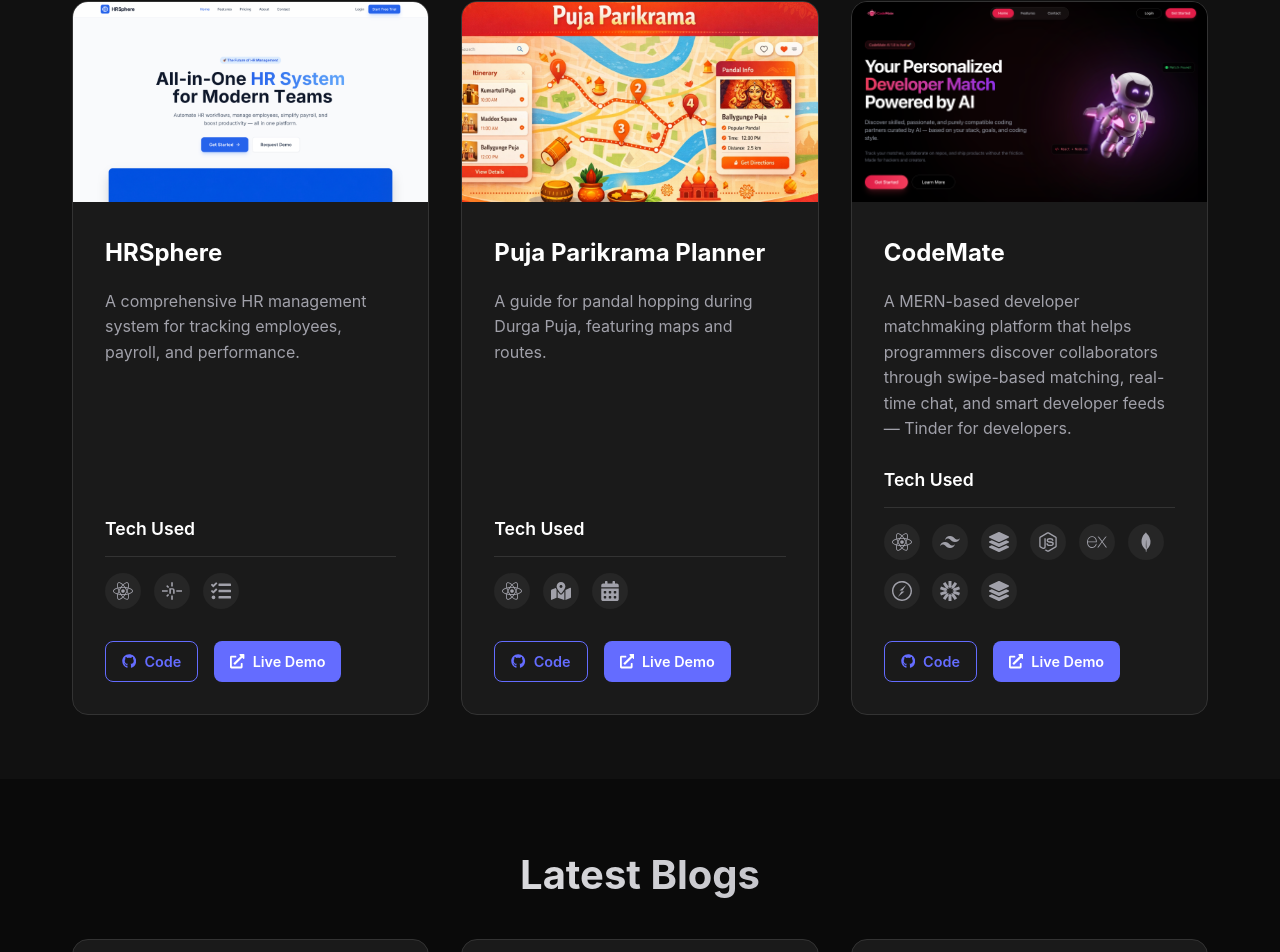
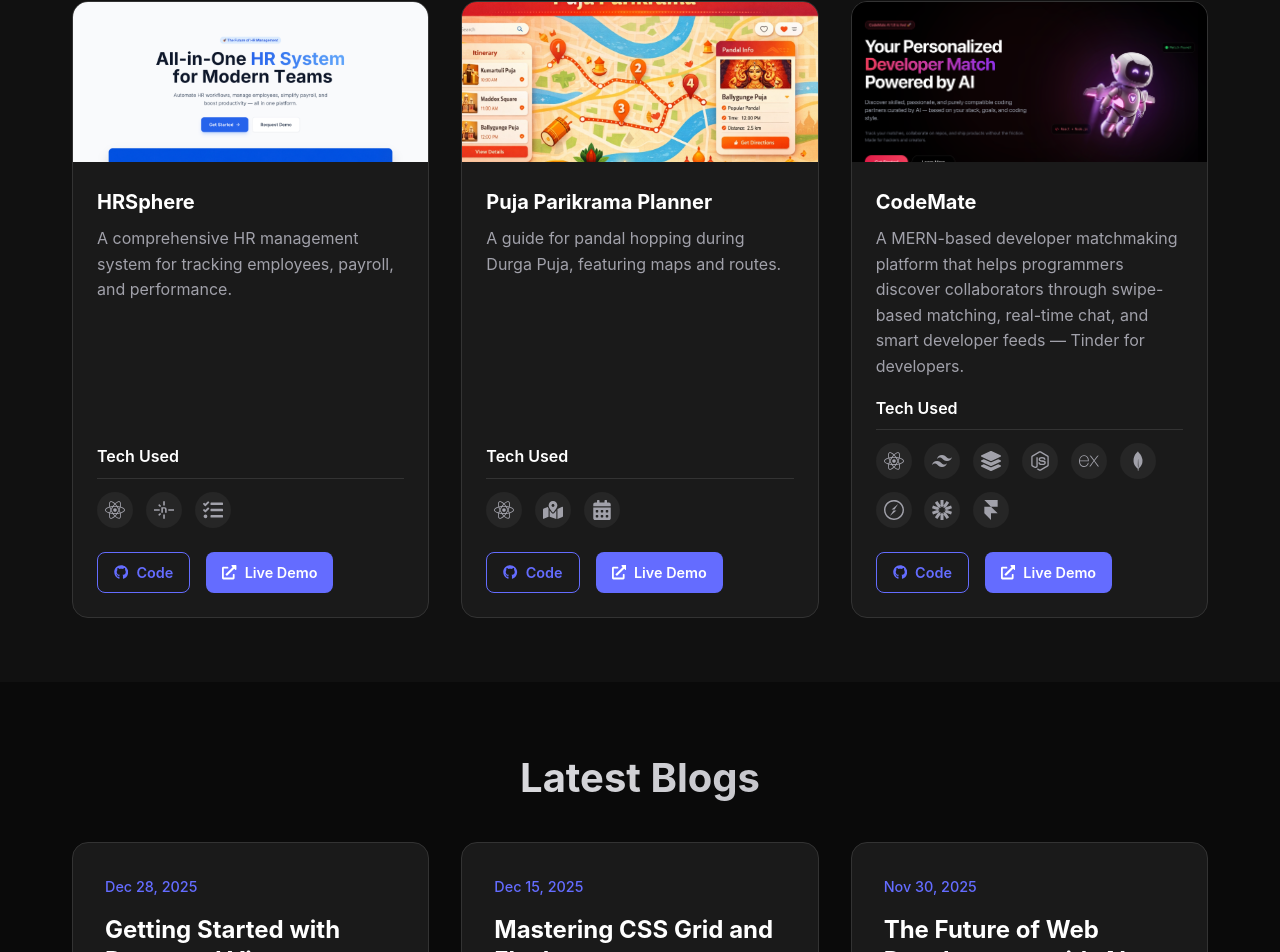
Before and after one commit to arunabha369/portfolio, a React (Vite) app: page / in a window 1280 px wide. Shown: the part 2352-3304 px from the top of the page. Built offline with nearby package versions, Linux system fonts and the light colour scheme.

Commit message:
style: Adjust project card dimensions, spacing, and typography, and update Framer Motion icon.

```diff
--- a/src/components/Projects.jsx
+++ b/src/components/Projects.jsx
@@ -1,6 +1,6 @@
 import React, { useState } from 'react';
 import { FaGithub, FaExternalLinkAlt, FaReact, FaNodeJs, FaTasks, FaMapMarkedAlt, FaCalendarAlt, FaLayerGroup, FaLock } from 'react-icons/fa';
-import { SiNetlify, SiTailwindcss, SiExpress, SiMongodb, SiSocketdotio, SiFramermotion, SiJsonwebtokens } from 'react-icons/si';
+import { SiNetlify, SiTailwindcss, SiExpress, SiMongodb, SiSocketdotio, SiFramer, SiJsonwebtokens } from 'react-icons/si';
 import hrSphereImg from '../assets/hrsphere.png';
 import pujaParikramaImg from '../assets/puja_parikrama.jpg';
 import codemateImg from '../assets/codemate.png';
@@ -84,7 +84,7 @@ const Projects = () => {
         "MongoDB": SiMongodb,
         "Socket.io": SiSocketdotio,
         "JWT Auth": SiJsonwebtokens, // Using custom if available, else lock
-        "Framer Motion": SiFramermotion
+        "Framer Motion": SiFramer
     };
 
     // Fallback icon if not found
@@ -159,7 +159,7 @@ const Projects = () => {
                         >
                             {/* Project Image */}
                             <div style={{
-                                height: '200px',
+                                height: '160px',
                                 backgroundColor: '#2a2a2a',
                                 display: 'flex',
                                 alignItems: 'center',
@@ -174,11 +174,11 @@ const Projects = () => {
                                 )}
                             </div>
 
-                            <div style={{ padding: '2rem', flex: 1, display: 'flex', flexDirection: 'column' }}>
-                                <h3 style={{ marginBottom: '1rem', fontSize: '1.5rem' }}>{project.title}</h3>
+                            <div style={{ padding: '1.5rem', flex: 1, display: 'flex', flexDirection: 'column' }}>
+                                <h3 style={{ marginBottom: '0.5rem', fontSize: '1.25rem' }}>{project.title}</h3>
                                 <p style={{
                                     color: 'var(--text-secondary)',
-                                    marginBottom: '1.5rem',
+                                    marginBottom: '1rem',
                                     flex: 1,
                                     lineHeight: '1.6'
                                 }}>
@@ -186,19 +186,19 @@ const Projects = () => {
                                 </p>
 
                                 <div style={{
-                                    marginBottom: '2rem'
+                                    marginBottom: '1.5rem'
                                 }}>
                                     <h4 style={{
                                         color: '#fff',
-                                        fontSize: '1.1rem',
-                                        marginBottom: '0.8rem',
+                                        fontSize: '1rem',
+                                        marginBottom: '0.5rem',
                                         fontWeight: '600'
                                     }}>Tech Used</h4>
                                     <div style={{
                                         width: '100%',
                                         height: '1px',
                                         backgroundColor: '#333',
-                                        marginBottom: '1rem'
+                                        marginBottom: '0.8rem'
                                     }}></div>
                                     <div style={{ display: 'flex', flexWrap: 'wrap', gap: '0.8rem' }}>
                                         {project.tags.map((tag, idx) => (
```
